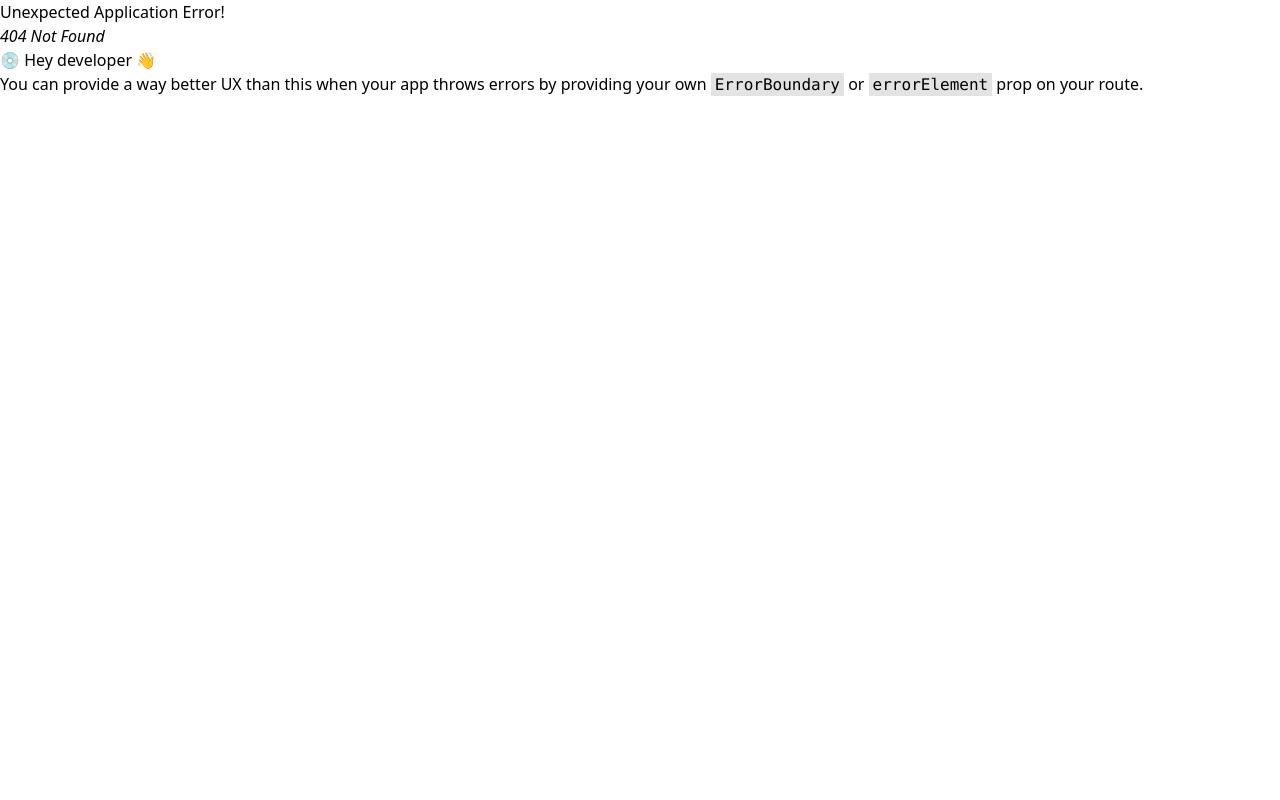
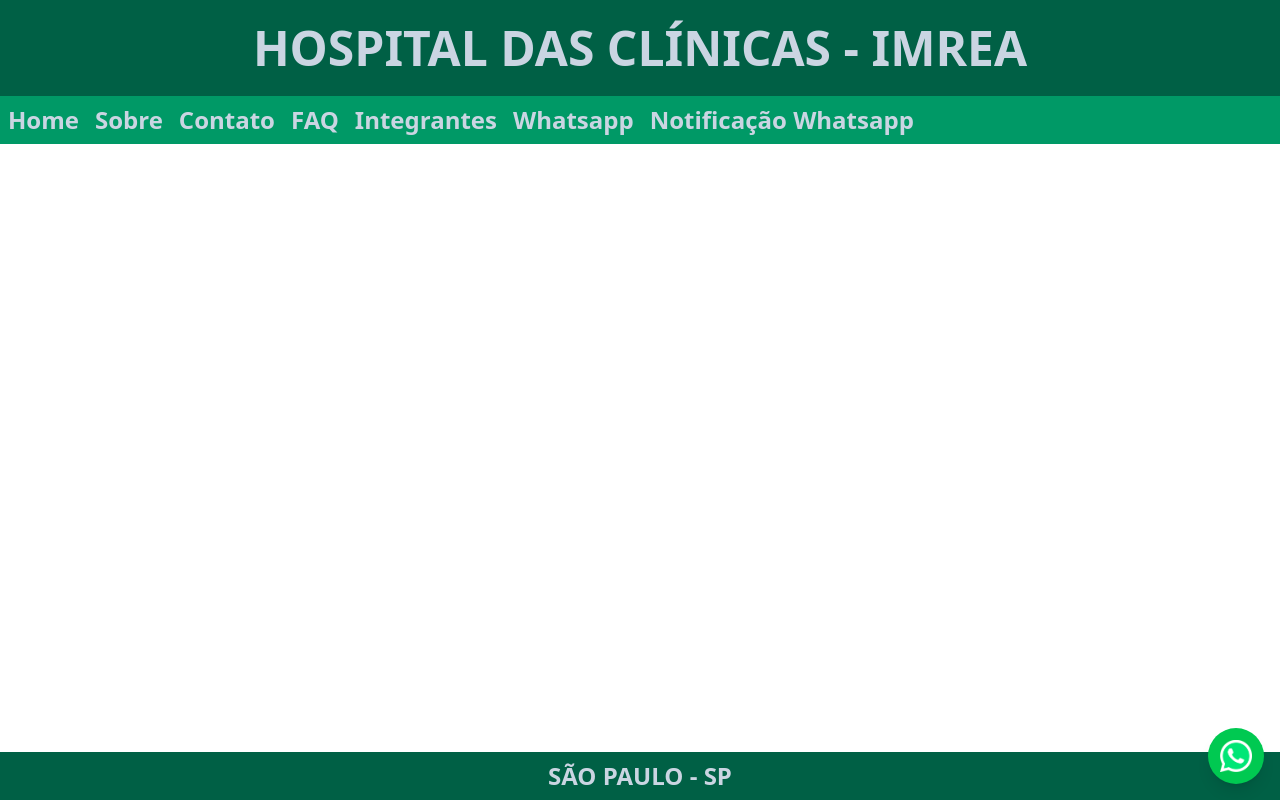
Before and after one commit to lianafujisima/front-sprint03, a React (Vite) app: page /contato in a window 1280 px wide. Before the commit this address had no page. Built offline with nearby package versions, Linux system fonts and the light colour scheme.

Commit message:
3 commit

```diff
--- a/src/components/Menu.tsx
+++ b/src/components/Menu.tsx
@@ -5,7 +5,8 @@
         <nav className="menu text-2xl text-slate-300 text-center flex space-x-8 font-semibold bg-emerald-600">
             <Link to={'/'} className='m-2'>Home</Link>
             <Link to={'/sobre'} className='m-2'>Sobre</Link>
-            <Link to={'/faqcontato'} className='m-2'>FAQ - Contato</Link>
+            <Link to={'/contato'} className='m-2'>Contato</Link>
+            <Link to={'/faq'} className='m-2'>FAQ</Link>
             <Link to={'/integrantes'} className='m-2'>Integrantes</Link>
             <Link to={'/whatsapp'} className='m-2'>Whatsapp</Link>
             <Link to={'/notificacaowhatsapp'} className='m-2'>Notificação Whatsapp</Link>
--- a/src/main.tsx
+++ b/src/main.tsx
@@ -6,7 +6,8 @@
 import { createBrowserRouter, RouterProvider } from 'react-router-dom'
 import Home from './routes/Home/index.tsx'
 import Sobre from './routes/Sobre/index.tsx'
-import FaqContato from './routes/FaqContato/index.tsx'
+import Contato from './routes/Contato/index.tsx'
+import Faq from './routes/Faq/index.tsx'
 import Integrantes from './routes/Integrantes/index.tsx'
 import Whatsapp from './routes/Whatsapp/index.tsx'
 import NotificacaoWhatsapp from './routes/NotificacaoWhatsapp/index.tsx'
@@ -17,7 +18,8 @@
   children:[
     {path:"/", element:<Home/>,},
     {path:'/sobre', element:<Sobre/>},
-    {path:'/faqcontato', element:<FaqContato/>},
+    {path:'/contato', element:<Contato/>},
+    {path:'/faq', element:<Faq/>},
     {path:'/integrantes', element:<Integrantes/>},
     {path:"/whatsapp", element:<Whatsapp/>,},
     {path:"/notificacaowhatsapp", element:<NotificacaoWhatsapp/>,}
--- /dev/null
+++ b/src/routes/Contato/index.tsx
@@ -0,0 +1,7 @@
+export default function Contato(){
+    return(
+        <div>
+
+        </div>
+    )
+}
--- a/src/routes/FaqContato/index.tsx
+++ b/src/routes/Faq/index.tsx
@@ -1,4 +1,4 @@
-export default function FaqContato(){
+export default function Faq(){
     return(
         <div>
 
```
